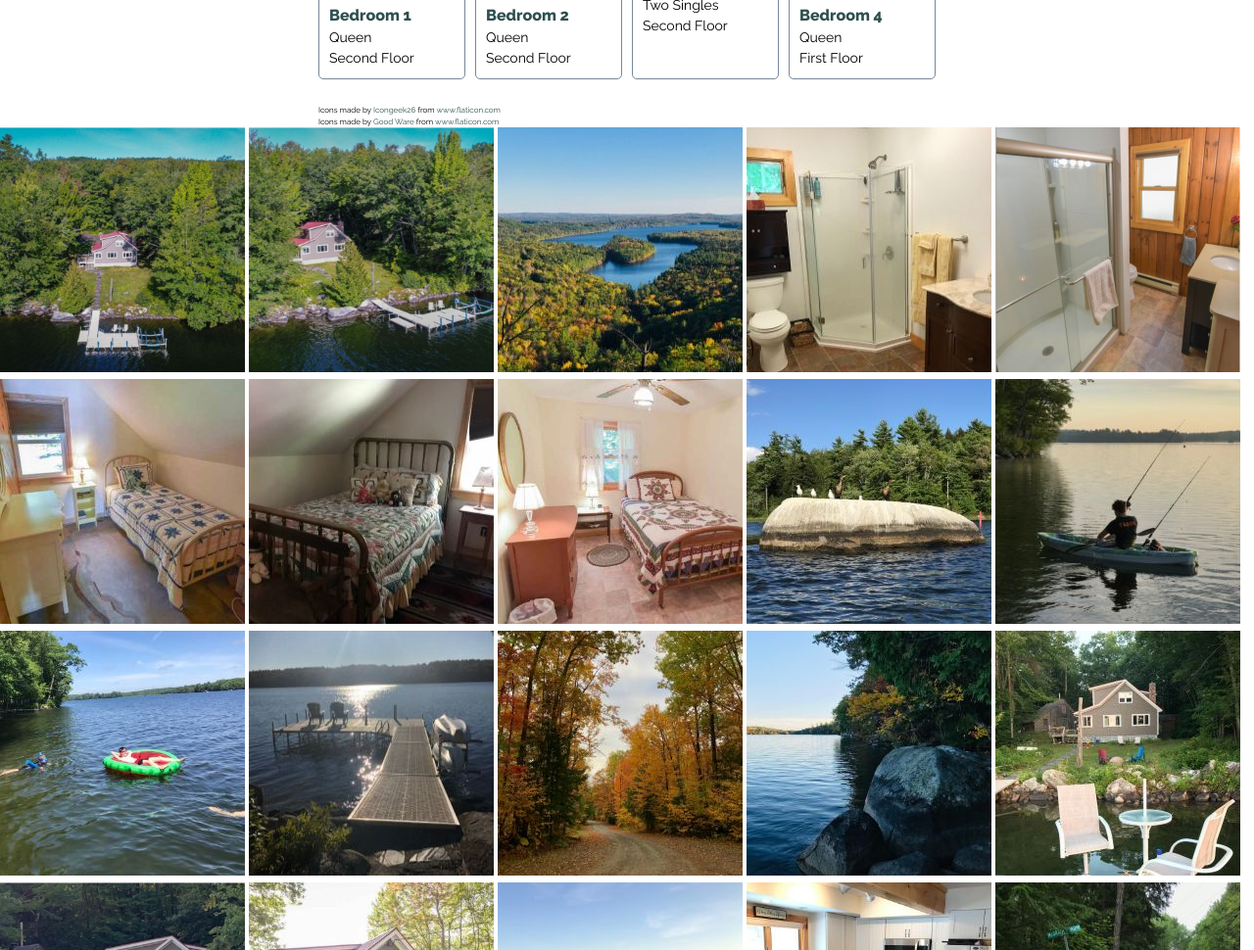
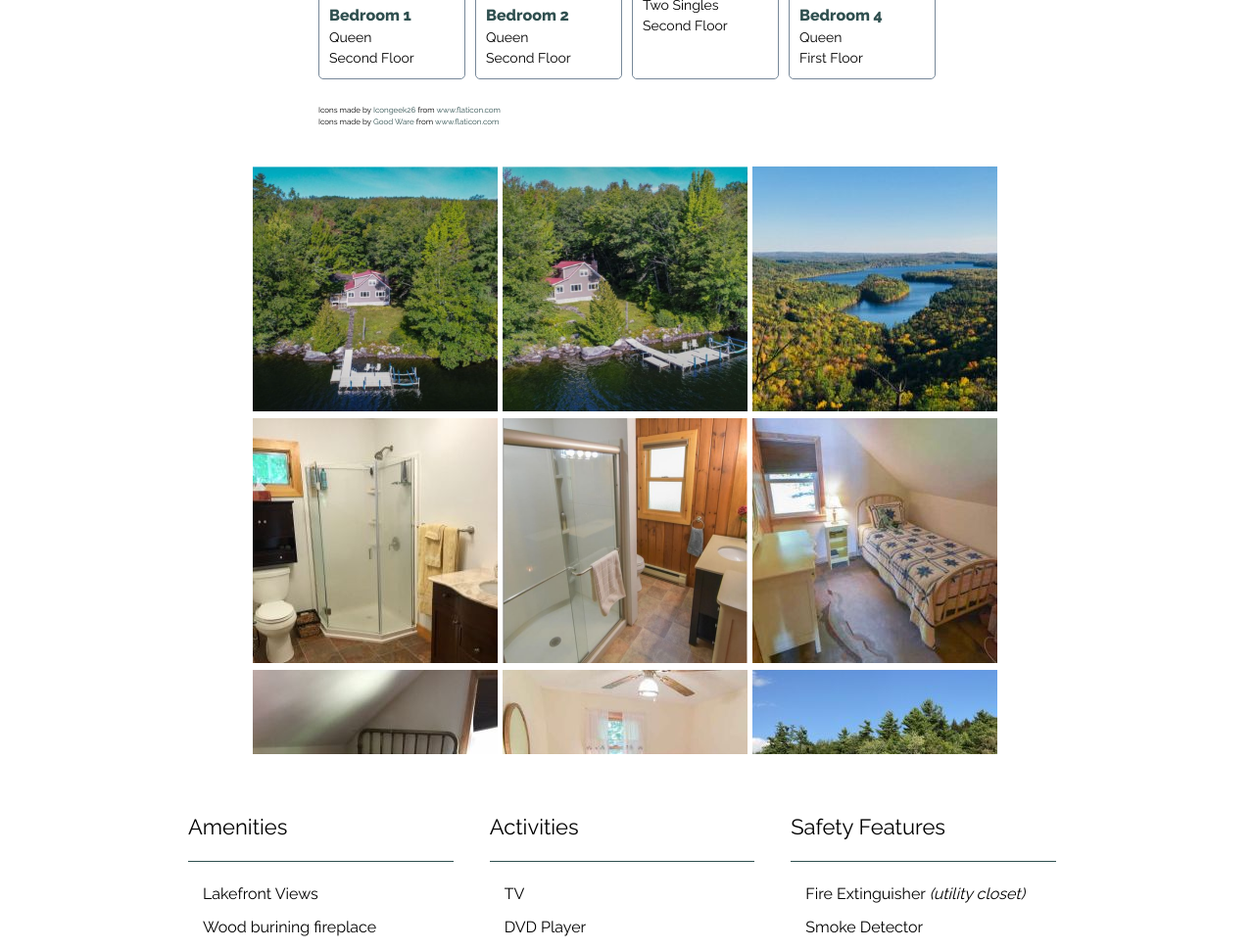
Before and after one commit to brianwlazlo/dragonfly-landing, a plain HTML site: page index.html in a window 1280 px wide. Shown: the part 1783-2753 px from the top of the page at 98% size. Drawn offline with nearby package versions, Linux system fonts and the light colour scheme.

Commit message:
added respsonsive design/ media query for gallery

```diff
--- a/main.css
+++ b/main.css
@@ -544,16 +544,31 @@ h4 {
 
 
 /*------- PIC GALLERY STYLE START ---------*/
-.pic-gallery {
-  text-align: center;
-  border: 2px solid red;
-  margin: 20px 15%;
-  height: 600px;
+
+.gallery {
+  display: flex;
+  justify-content: center;
+  overflow-y: scroll;
+  margin-left: 5%;
+  margin-right: 5%;
+  margin-top: 40px;
 }
 
-.pic-gallery h2 {
-  margin-top: 20%;
+.gallery img {
+  margin-right: 5px;
 }
+
+@media all and (min-width: 600px) {
+  .gallery {
+    margin-left: 15%;
+    margin-right: 15%;
+    display: flex;;
+    flex-wrap: wrap;
+    max-height: 600px;
+    max-width: 1400px;
+  }
+}
+
 /*---------- PIC GALLERY STYLE END -----------*/
 
 /* ------- RATE INFORMATION STYLE START ----- */
```
Also changed, not shown: lightbox.min.css (+1 -1 lines).
